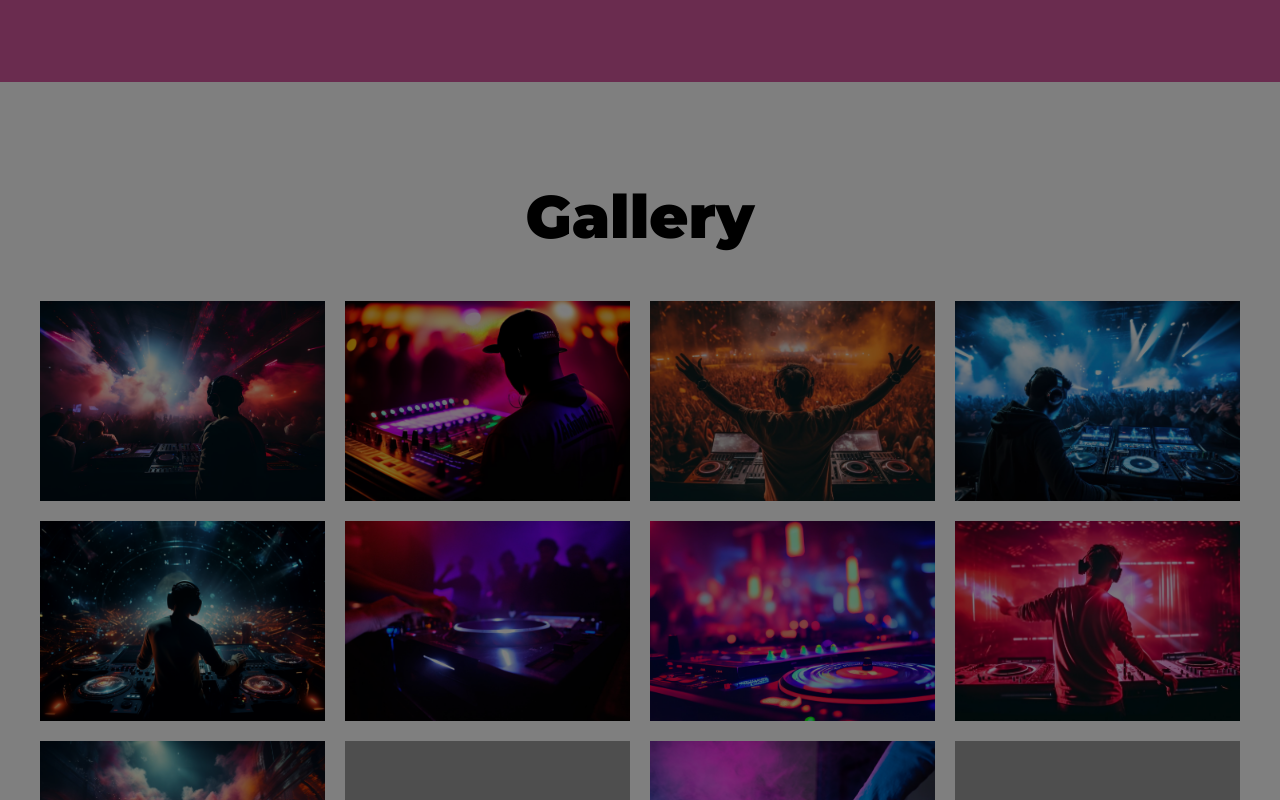
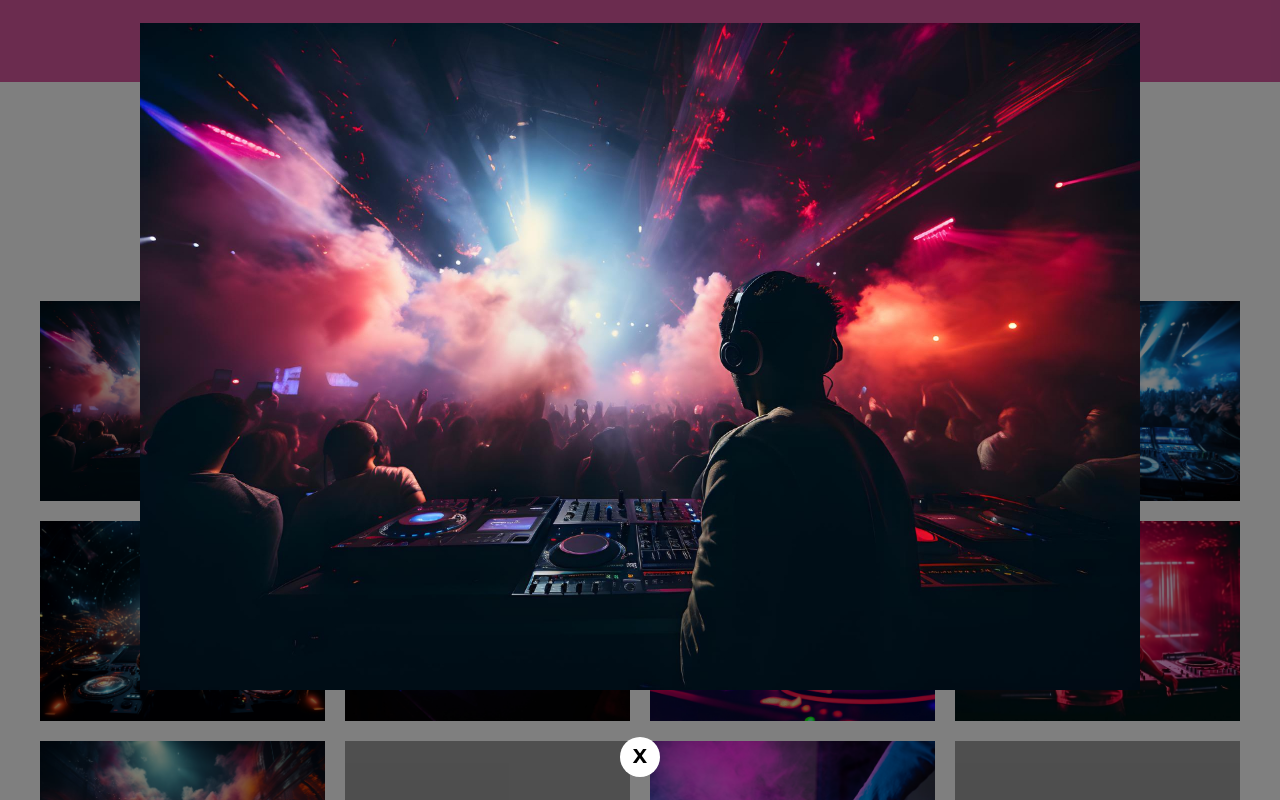
Before and after one commit to ValenciaTatiana/Festival-de-Musica, a website: page index.html in a window 1280 px wide. Both pictures are taken after a click on the picture 182 px from the left and 3275 px from the top of the page. Shown: the part 2875-3675 px from the top of the page. Drawn offline with Linux system fonts and the light colour scheme; files that its build step writes are made by us from their sources; grey boxes are pictures that could not be loaded.

Commit message:
Finished modal.

```diff
--- a/src/js/index.js
+++ b/src/js/index.js
@@ -23,18 +23,38 @@
 }
 
 function mostrarModalImagenes(i) {
+    const imagen = document.createElement("IMG");
+    imagen.src = `src/img/gallery/full/${i}.jpg`;
+    imagen.alt = 'Imagen Galeria';
+
     // Generar modal
     const modal = document.createElement("DIV");
     modal.classList.add("modal");
     modal.onclick = cerrarModal;
 
+    // Btn cerrar modal
+    const btnCerrarModal = document.createElement("BUTTON");
+    btnCerrarModal.textContent = "X";
+    btnCerrarModal.classList.add("btn-cerrar");
+    modal.onclick = cerrarModal;
+
+    modal.appendChild(imagen);
+    modal.appendChild(btnCerrarModal);
+
     // Agg al HTML
     const body = document.querySelector("body");
+    body.classList.add("overflow-hidden")
     body.appendChild(modal)
 }
 
 function cerrarModal() {
     const modal = document.querySelector(".modal");
+    modal.classList.add("fade-out");
 
-    modal?.remove(); // Esto significa que si modal existe, se remueva.
+    setTimeout(() => {
+        modal?.remove(); // Esto significa que si modal existe, se remueva.
+
+        const body = document.querySelector("body");
+        body.classList.remove("overflow-hidden")
+    }, 500)
 }
--- a/src/scss/base/_globales.scss
+++ b/src/scss/base/_globales.scss
@@ -14,6 +14,10 @@
     font-style: normal;
     color: v.$black;
     font-size: 2rem;
+
+    &.overflow-hidden {
+        overflow: hidden; // Lo que este fuera del modal estara oculto y no se podra dar scroll
+    }
 }
 p {
     color: v.$black;
--- a/src/scss/layout/_galeria.scss
+++ b/src/scss/layout/_galeria.scss
@@ -25,6 +25,51 @@
 .modal {
     position: fixed; // El elemento queda fijo, no se puede mover
     inset: 0;
+    background-color: rgb(v.$black, 0.5);
+    display: grid;
+    place-items: center;
+    animation: fadeIn ease-in 0.5s;
 
-    background-color: rgb(v.$black, 0.5);
+    &.fade-out {
+        animation: fadeOut ease-in 0.5s;
+    }
+
+    img {
+        max-width: 100rem;
+    }
 }
+
+.btn-cerrar {
+    width: 4rem;
+    height: 4rem;
+    border-radius: 50%;
+    background-color: v.$white;
+    border: none;
+    color: v.$black;
+    display: grid;
+    place-items: center;
+    font-weight: 700;
+    cursor: pointer;
+
+    &:hover {
+        background-color: lighten(v.$blue_baby, 5%);
+    }
+}
+
+@keyframes fadeIn {
+    0% {
+        opacity: 0;
+    }
+    100% {
+        opacity: 1;
+    }
+}
+
+@keyframes fadeOut {
+    0% {
+        opacity: 1;
+    }
+    100% {
+        opacity: 0;
+    }
+}
```
Also changed, not shown: dist/css/app.css, dist/js/index.js.
